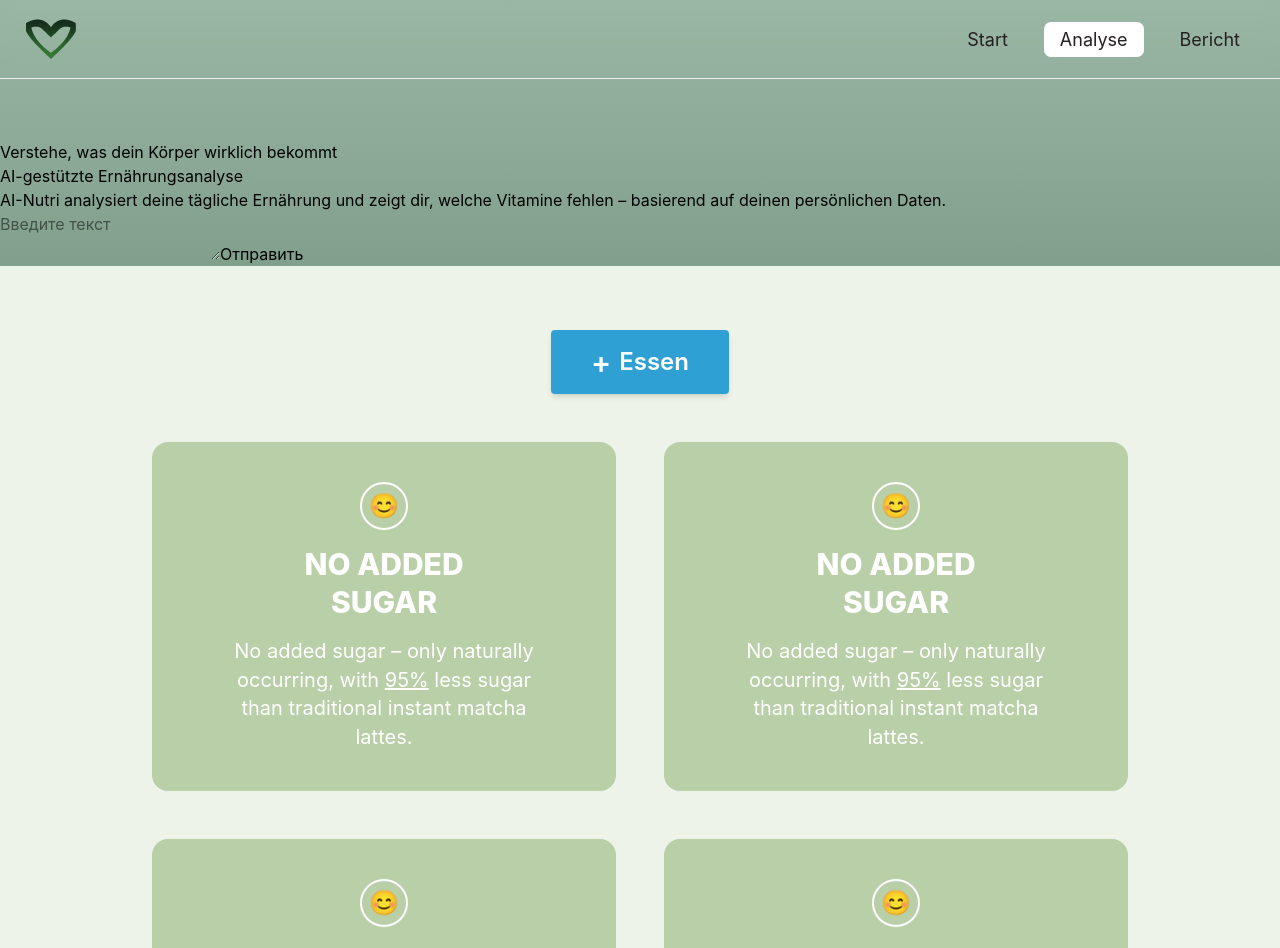
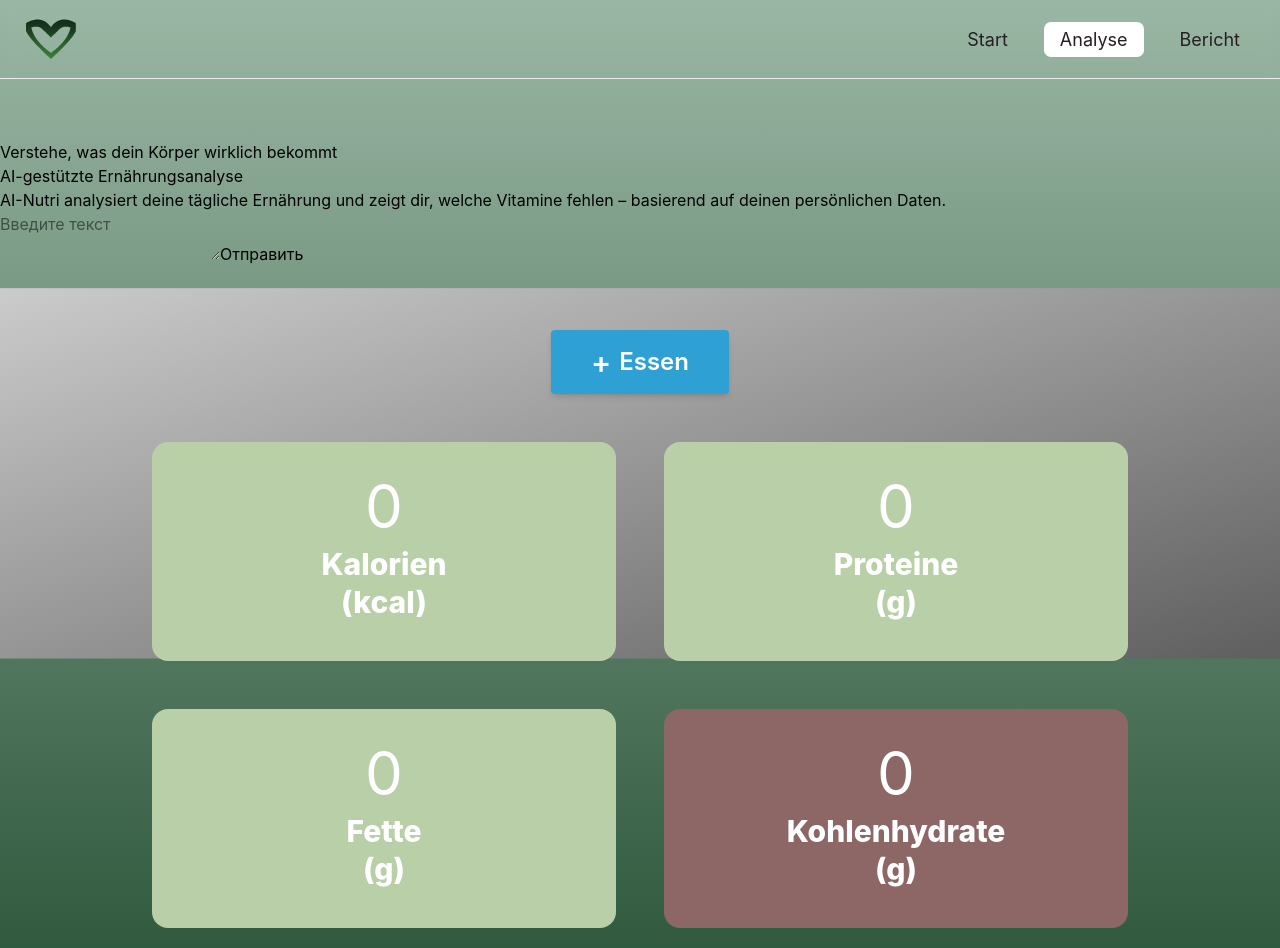
Before and after one commit to SerhiiBab/ai-nutri, a React (Vite) app: page /heute in a window 1280 px wide. Shown: the top 948 px of the page. Built offline with nearby package versions, Linux system fonts and the light colour scheme.

Commit message:
Initial commit

```diff
--- a/src/components/FoodGrid.tsx
+++ /dev/null
@@ -1,44 +0,0 @@
-const items = [1, 2, 3, 4];
-
-export default function FoodGrid() {
-  return (
-    <section className="w-full min-h-screen bg-[#eef3ea] py-16">
-      {/* Button */}
-      <div className="flex justify-center mb-12">
-        <button className="flex items-center gap-2 bg-[#2fa0d4] text-white text-2xl font-semibold px-10 py-4 rounded-sm shadow-md hover:opacity-90 transition">
-          <span className="text-3xl leading-none">+</span>
-          Essen
-        </button>
-      </div>
-
-      {/* Grid */}
-      <div className="max-w-5xl mx-auto grid grid-cols-1 sm:grid-cols-2 gap-12 px-6">
-        {items.map((_, i) => (
-          <div
-            key={i}
-            className="bg-[#b9cfa8] rounded-2xl px-8 py-10 text-center"
-          >
-            {/* Icon */}
-            <div className="flex justify-center mb-4">
-              <div className="w-12 h-12 rounded-full border-2 border-white flex items-center justify-center text-white text-2xl">
-                😊
-              </div>
-            </div>
-
-            {/* Title */}
-            <h3 className="text-white text-3xl font-extrabold leading-tight">
-              NO ADDED <br /> SUGAR
-            </h3>
-
-            {/* Text */}
-            <p className="text-[#2f3f2a] text-sm mt-4 max-w-xs mx-auto">
-              No added sugar – only naturally occurring, with{" "}
-              <span className="underline">95%</span> less sugar than traditional
-              instant matcha lattes.
-            </p>
-          </div>
-        ))}
-      </div>
-    </section>
-  );
-}
--- /dev/null
+++ b/src/components/FoodGrid/FoodGrid.tsx
@@ -0,0 +1,72 @@
+export default function FoodGrid() {
+  return (
+    <section className="w-full min-h-screen bg-[#eef3ea00] py-16">
+      {/* Button */}
+      <div className="flex justify-center mb-12">
+        <button className="flex items-center gap-2 bg-[#2fa0d4] text-white text-2xl font-semibold px-10 py-4 rounded-sm shadow-md hover:opacity-90 transition">
+          <span className="text-3xl leading-none">+</span>
+          Essen
+        </button>
+      </div>
+
+      {/* Grid */}
+      <div className="max-w-5xl mx-auto grid grid-cols-1 sm:grid-cols-2 gap-12 px-6">
+        <div className="bg-[#b9cfa8] rounded-2xl px-8 py-10 text-center">
+          {/* Icon */}
+          <div className="flex justify-center mb-4">
+            <div className="w-12 h-12 flex items-center justify-center text-white text-6xl">
+              0
+            </div>
+          </div>
+
+          {/* Title */}
+          <h3 className="text-white text-3xl font-extrabold leading-tight">
+            Kalorien <br /> (kcal)
+          </h3>
+        </div>
+
+        <div className="bg-[#b9cfa8] rounded-2xl px-8 py-10 text-center">
+          {/* Icon */}
+          <div className="flex justify-center mb-4">
+            <div className="w-12 h-12 flex items-center justify-center text-white text-6xl">
+              0
+            </div>
+          </div>
+
+          {/* Title */}
+          <h3 className="text-white text-3xl font-extrabold leading-tight">
+            Proteine <br /> (g)
+          </h3>
+        </div>
+
+        <div className="bg-[#b9cfa8] rounded-2xl px-8 py-10 text-center">
+          {/* Icon */}
+          <div className="flex justify-center mb-4">
+            <div className="w-12 h-12 flex items-center justify-center text-white text-6xl">
+              0
+            </div>
+          </div>
+
+          {/* Title */}
+          <h3 className="text-white text-3xl font-extrabold leading-tight">
+            Fette <br /> (g)
+          </h3>
+        </div>
+
+        <div className="bg-[#8C6765] rounded-2xl px-8 py-10 text-center">
+          {/* Icon */}
+          <div className="flex justify-center mb-4">
+            <div className="w-12 h-12 flex items-center justify-center text-white text-6xl">
+              0
+            </div>
+          </div>
+
+          {/* Title */}
+          <h3 className="text-white text-3xl font-extrabold leading-tight">
+            Kohlenhydrate <br /> (g)
+          </h3>
+        </div>
+      </div>
+    </section>
+  );
+}
--- a/src/components/PageWrapper.tsx
+++ b/src/components/PageWrapper.tsx
@@ -24,9 +24,8 @@ const PageWrapper: React.FC<Props> = ({ children }) => {
       >
         <defs>
           <linearGradient id="grad" x1="0%" y1="0%" x2="100%" y2="100%">
-            <stop offset="0%" stopColor="#ebebeb" />
-            <stop offset="50%" stopColor="#ebebeb" />
-            <stop offset="100%" stopColor="#ebebeb" />
+            <stop offset="0%" stopColor="#cbcbcbff" />
+            <stop offset="100%" stopColor="#5f5f5fff" />
           </linearGradient>
         </defs>
         <motion.rect
--- a/src/components/Slides/Slides.tsx
+++ b/src/components/Slides/Slides.tsx
@@ -10,8 +10,8 @@ const Slides = () => {
     <div className="slides-wrapper">
       <section className="section section-1 max-xl:mt-20">
         <div className="section-content bg-[#8C6765] w-full pt-20 pb-30">
-          <div className="section-inner flex max-w-[1280px] gap-10 max-xl:flex-col">
-            <section className="w-full flex justify-center px-4">
+          <div className="section-inner flex max-w-[1280px] gap-10 max-xl:flex-col max-xl:items-center">
+            <section className="w-full flex justify-center px-4 max-xl:w-[350px]">
               <div className="w-full max-w-[1280px] max-xl:justify-center max-xl:flex">
                 <div className="flex flex-col lg:flex-row gap-6">
                   <div className="flex flex-col gap-6 flex-1 justify-center">
@@ -30,7 +30,7 @@ const Slides = () => {
                         <img
                           src="https://images.unsplash.com/photo-1535914254981-b5012eebbd15?q=80&w=1170&auto=format&fit=crop&ixlib=rb-4.1.0&ixid=M3wxMjA3fDB8MHxwaG90by1wYWdlfHx8fGVufDB8fHx8fA%3D%3D"
                           alt=""
-                          className="w-200 h-60 object-cover max-xl:w-full"
+                          className="w-200 h-60 object-cover max-xl:full"
                         />
                       </div>
                     </div>
@@ -38,7 +38,7 @@ const Slides = () => {
                 </div>
               </div>
             </section>
-            <section className="w-full flex justify-center px-4">
+            <section className="w-full flex justify-center px-4 max-xl:w-[350px]">
               <div className="w-full max-w-[1280px] max-xl:justify-center max-xl:flex">
                 <div className="flex flex-col lg:flex-row gap-6">
                   <div className="flex flex-col gap-6 flex-1 justify-center">
@@ -65,7 +65,7 @@ const Slides = () => {
                 </div>
               </div>
             </section>
-            <section className="w-full flex justify-center px-4">
+            <section className="w-full flex justify-center px-4 max-xl:w-[350px]">
               <div className="w-full max-w-[1280px] max-xl:justify-center max-xl:flex">
                 <div className="flex flex-col lg:flex-row gap-6">
                   <div className="flex flex-col gap-6 flex-1 justify-center">
--- a/src/pages/Heute.tsx
+++ b/src/pages/Heute.tsx
@@ -1,5 +1,5 @@
 import DeepSeekChat from "../components/DeepSeekChat";
-import FoodGrid from "../components/FoodGrid";
+import FoodGrid from "../components/FoodGrid/FoodGrid";
 import PageWrapper from "../components/PageWrapper";
 
 const Heute = () => {
```
Also changed, not shown: src/components/FoodGrid/FoodGrid.css (added).
